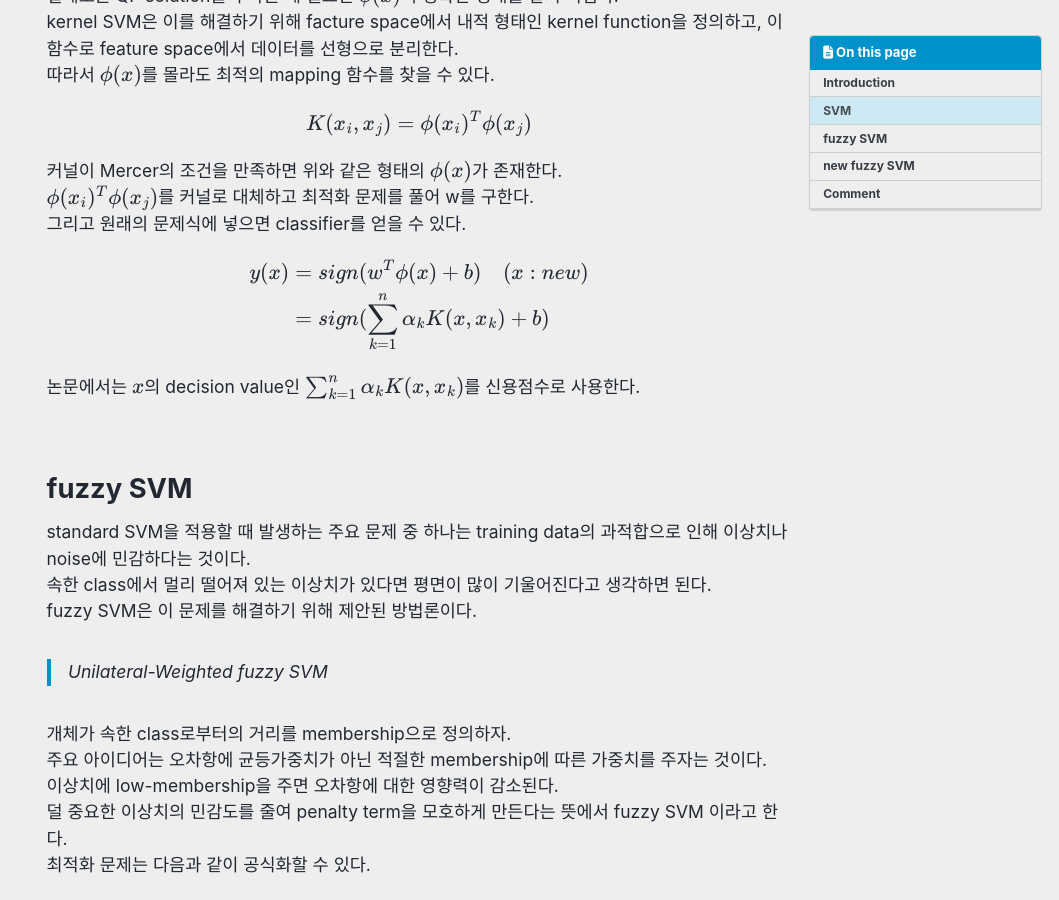
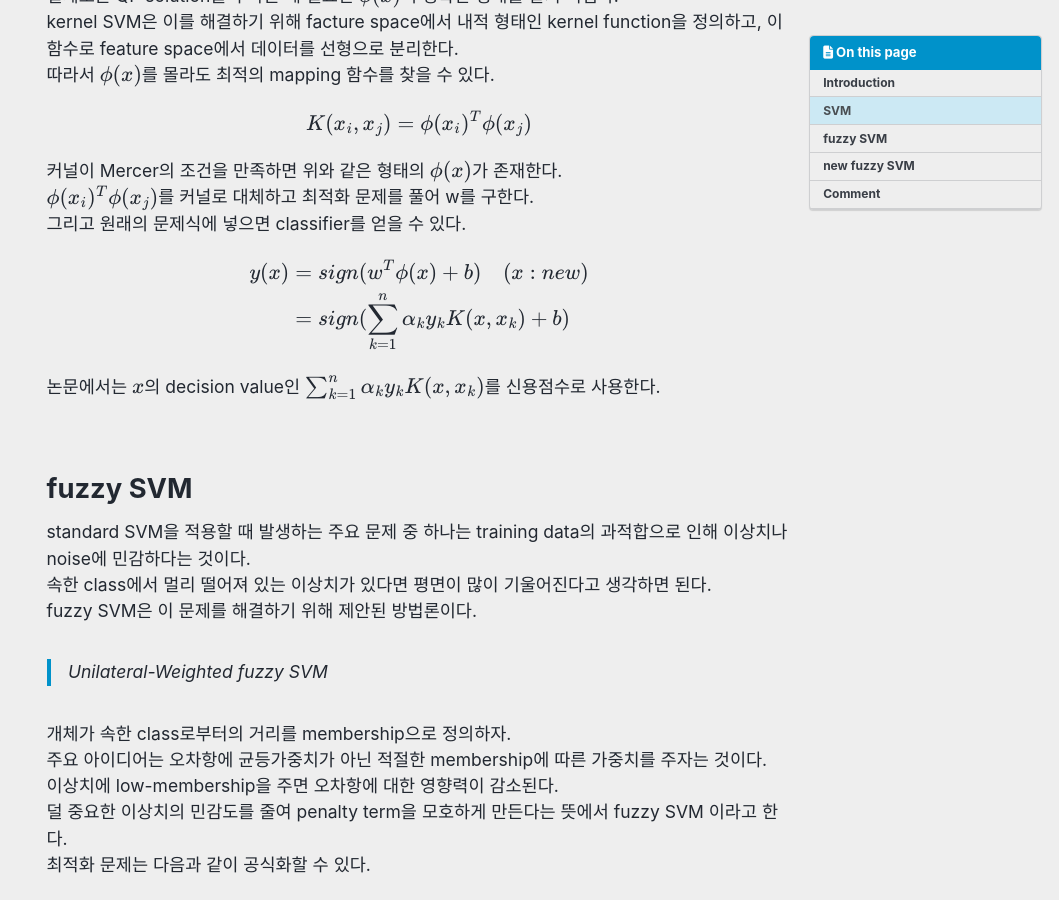
Before and after one commit to da-hyun-jeong/da-hyun-jeong.github.io, a Jekyll site: the page built from _posts/2021-08-20-fuzzySVM.md, in a window 1280 px wide and 900 px high, scrolled down 3596 px. Shown: the whole window, without its empty margins (221-1280 px from the left). Built offline with Jekyll 4.4.1, drawn with Linux system fonts in a browser that asks for light colours; cached includes are drawn as plain includes; nearby versions of some CDN libraries; formulas are drawn with MathJax 3; comment, search, counter and statistics services are not loaded.

```diff
--- a/_posts/2021-08-20-fuzzySVM.md
+++ b/_posts/2021-08-20-fuzzySVM.md
@@ -182,11 +182,11 @@ $\phi(x_i)^T\phi(x_j)$를 커널로 대체하고 최적화 문제를 풀어 w를
 $$
 \begin{aligned}
   y(x) &= sign(w^T\phi(x) + b) \quad (x : new) \\
-  &= sign(\sum_{k=1}^{n}{\alpha_k  K(x, x_k) + b})
+  &= sign(\sum_{k=1}^{n}{\alpha_k y_k  K(x, x_k) + b})
 \end{aligned}
 $$
 
-논문에서는 $x$의 decision value인 $\sum_{k=1}^{n}{\alpha_k K(x, x_k)}$를 신용점수로 사용한다.
+논문에서는 $x$의 decision value인 $\sum_{k=1}^{n}{\alpha_k y_k K(x, x_k)}$를 신용점수로 사용한다.
 
 <br>
 
```
